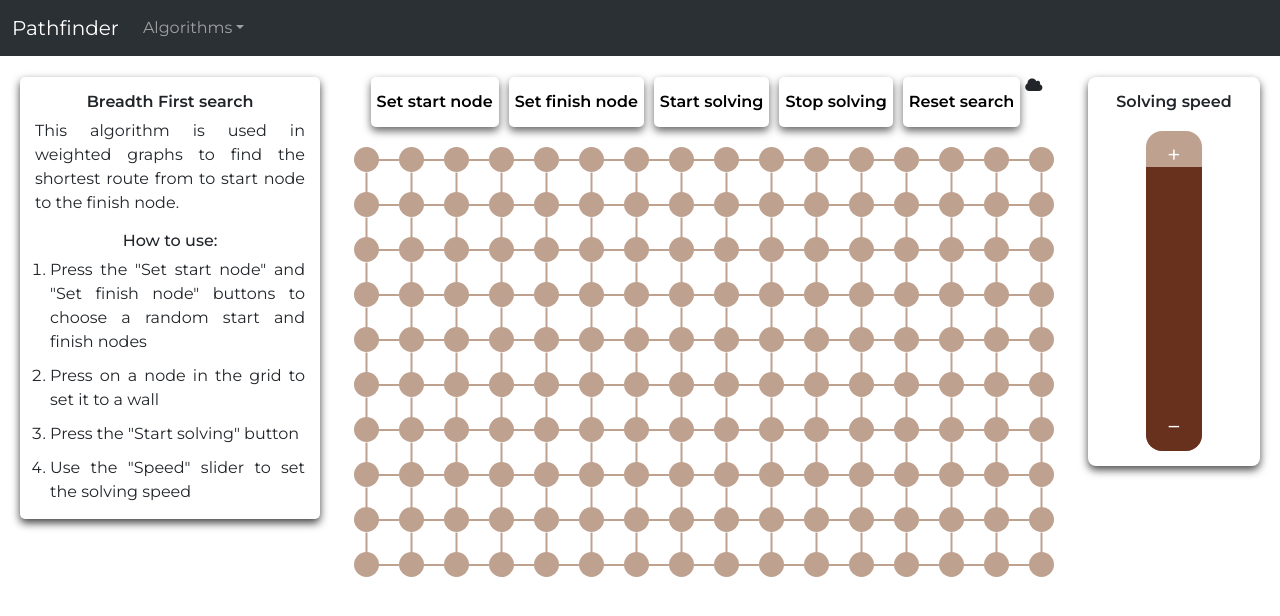
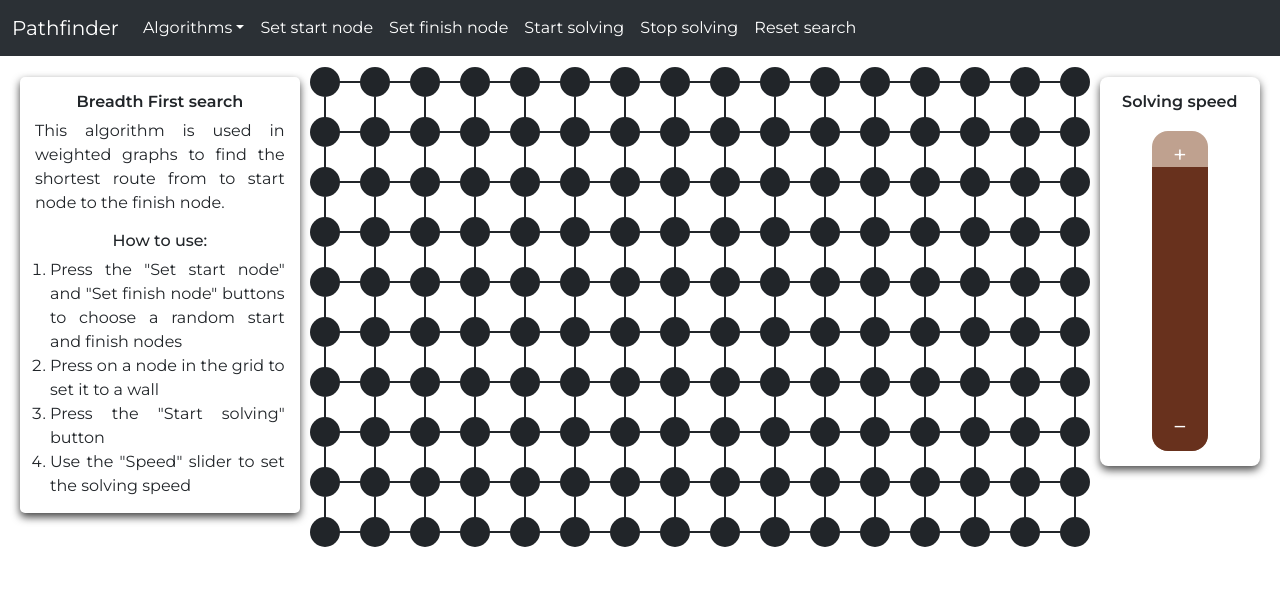
Before and after one commit to MatejaBoy/pathfinding-visualization, a React (Vite) app: page / in a window 1280 px wide. Shown: the top 616 px of the page. Built offline with nearby package versions, Linux system fonts and the light colour scheme.

Commit message:
kinda working but walls are behaving strangely

```diff
--- a/src/components/Maingrid.tsx
+++ b/src/components/Maingrid.tsx
@@ -12,6 +12,7 @@ interface MaingridProps {
   setDragData: (on: boolean, type: PathPointType | null) => void;
   isDraggingNode: boolean;
   dragData: PathPointType | null;
+  mouseLeaveMainGrid: (event: React.MouseEvent<HTMLDivElement>) => void;
 }
 
 export default function Maingrid(props: MaingridProps) {
@@ -23,7 +24,7 @@ export default function Maingrid(props: MaingridProps) {
 
   return (
     <>
-      <div key={"maingrid"} id="maingrid" className="">
+      <div onMouseLeave={props.mouseLeaveMainGrid} key={"maingrid"} id="maingrid" className="">
         {nodes.map((nodeRow, rowIndex) => {
           return (
             <div key={rowIndex} className="gridrow">
--- a/src/components/Navbar.tsx
+++ b/src/components/Navbar.tsx
@@ -2,6 +2,11 @@ import { Algorithms } from "./PathFindingVisualizer";
 
 interface NavbarProps {
   setAlg: Function;
+  setStartNode: () => void;
+  setFinishNode: () => void;
+  startSolving: () => void;
+  stopSolving: () => void;
+  resetSearch: () => void;
 }
 
 function Navbar(props: NavbarProps) {
@@ -45,7 +50,7 @@ function Navbar(props: NavbarProps) {
           <ul className="navbar-nav me-auto mb-2 mb-lg-0">
             <li className="nav-item dropdown">
               <a
-                className="nav-link dropdown-toggle"
+                className="nav-link active dropdown-toggle"
                 href="#"
                 role="button"
                 data-bs-toggle="dropdown"
@@ -85,6 +90,45 @@ function Navbar(props: NavbarProps) {
                 </li>
               </ul>
             </li>
+            <li className="nav-item">
+              <a
+                href="#"
+                aria-expanded="false"
+                role="button"
+                className="nav-link active"
+                id="startnodebutton"
+                key={"startnodebutton"}
+                onClick={props.setStartNode}
+              >
+                Set start node
+              </a>
+            </li>
+            <li className="nav-item">
+              <a
+                role="button"
+                className="nav-link active"
+                id="finishnodebutton"
+                key={"finishnodebutton"}
+                onClick={props.setFinishNode}
+              >
+                Set finish node
+              </a>
+            </li>
+            <li className="nav-item">
+              <a role="button" className="nav-link active" key={"startSolvingButton"} onClick={props.startSolving}>
+                Start solving
+              </a>
+            </li>
+            <li className="nav-item">
+              <a role="button" className="nav-link active" key={"stopSolvingButton"} onClick={props.stopSolving}>
+                Stop solving
+              </a>
+            </li>
+            <li className="nav-item">
+              <a role="button" className="nav-link active" key={"resetButton"} onClick={props.resetSearch}>
+                Reset search
+              </a>
+            </li>
           </ul>
         </div>
       </div>
--- a/src/components/Node.tsx
+++ b/src/components/Node.tsx
@@ -120,72 +120,19 @@ export default function Node(node: NodeProps) {
     }
   }
 
-  function onDragOver(event: React.DragEvent<HTMLDivElement>) {
-    //console.log("onDragOver");
-    event.preventDefault();
-  }
-  async function onDragEnter(event: React.DragEvent<HTMLDivElement>) {
-    if (event.currentTarget.contains(event.relatedTarget as Node)) return;
-    if (isScaleAnim) return;
-    event.preventDefault();
-    console.log("onDragEnter");
-    console.log(event.dataTransfer.types[0]);
-    let type = parseInt(event.dataTransfer.types[0]) as PathPointType;
-    setIsScaleAnim(true);
-    node.setNodeType({ x: node.x, y: node.y }, type);
-    //event.dataTransfer.setDragImage(dragImage, 0, 0);
-    await CommonFuncs.timeout(500);
-    setIsScaleAnim(false);
-  }
-
-  async function onDragLeave(event: React.DragEvent<HTMLDivElement>) {
-    if (event.currentTarget.contains(event.relatedTarget as Node)) return;
-    console.log("onDragLeave");
-    setIsScaleAnim(true);
-    node.setNodeType({ x: node.x, y: node.y }, PathPointType.Normal);
-    await CommonFuncs.timeout(500);
-    setIsScaleAnim(false);
-  }
-  function onDragStart(event: React.DragEvent<HTMLElement>) {
-    setIsDragging(true);
-    console.log("onDragStart");
-    event.dataTransfer.clearData();
-    event.dataTransfer.setData(nodeType.toString(), "sajt");
-  }
-
-  function onDragEnd(event: React.DragEvent<HTMLElement>) {
-    console.log("onDragEnd");
-    setIsDragging(false);
-  }
-
   function getDraggable() {
-    let visible = nodeType == PathPointType.Start || nodeType == PathPointType.Finish;
-    let icon = nodeType == PathPointType.Start ? SvgIcons.start : SvgIcons.finish;
+    let visible = !(nodeType === PathPointType.Normal);
+    let icon = nodeType == PathPointType.Start ? SvgIcons.skipendfill : SvgIcons.trophy;
+    if (nodeType === PathPointType.Start) icon = SvgIcons.skipendfill;
+    if (nodeType === PathPointType.Finish) icon = SvgIcons.trophy;
+    if (nodeType === PathPointType.Wall) icon = SvgIcons.wall;
     let draggable = (
       <span
         id={node.id.toString()}
         hidden={!visible}
         onMouseDown={mouseDownOnDraggable}
         onMouseUp={mouseUpOnDraggable}
-        style={{ display: "block", minWidth: "25px", minHeight: "25px" }}
-      >
-        <SVGComp icon={icon} />
-      </span>
-    );
-    return draggable;
-  }
-
-  function getIcon() {
-    let visible = nodeType == PathPointType.Start || nodeType == PathPointType.Finish;
-    let icon = nodeType == PathPointType.Start ? SvgIcons.start : SvgIcons.finish;
-
-    let draggable = (
-      <span
-        hidden={!visible}
-        onDragStart={onDragStart}
-        onDragEnd={onDragEnd}
-        style={{ display: "block", minWidth: "25px", minHeight: "25px" }}
-        draggable="true"
+        style={{ display: "block", minWidth: "25px", minHeight: "25px", alignContent: "center" }}
       >
         <SVGComp icon={icon} />
       </span>
@@ -241,9 +188,6 @@ export default function Node(node: NodeProps) {
         onMouseOver={onMouseMouseOver}
         onMouseDown={handleClick}
         onMouseLeave={onMouseLeave}
-        onDragEnter={onDragEnter}
-        onDragOver={onDragOver}
-        onDragLeave={onDragLeave}
       >
         {getDraggable()}
       </div>
--- a/src/components/PathFindingVisualizer.tsx
+++ b/src/components/PathFindingVisualizer.tsx
@@ -289,22 +289,28 @@ class PathFindingVisualizer extends Component<{}, PathFindingVisualizerState> {
     }
   };
 
+  handleMouseLeaveMainGrid = (event: React.MouseEvent<HTMLDivElement>) => {
+    if (!this.state.isDraggingNode) return;
+    console.log("leaving maingrid");
+    this.setDragData(false, null);
+  };
+
   render() {
     return (
       <div className={this.getMainClassName()}>
-        <Navbar setAlg={this.setAlgorithm} />
+        <Navbar
+          setAlg={this.setAlgorithm}
+          setStartNode={this.setStartNode}
+          setFinishNode={this.setFinishNode}
+          resetSearch={this.resetSearch}
+          startSolving={this.startSolving}
+          stopSolving={this.stopSolving}
+        />
         <div id="mainbody">
           <div className="main-col-1">
             <Infocontainer algorithm={this.state.currentAlgorithm} setalg={this.setAlgorithm} />
           </div>
           <div className="main-col-2">
-            <ButtonRow
-              setStartNode={this.setStartNode}
-              setFinishNode={this.setFinishNode}
-              resetSearch={this.resetSearch}
-              startSolving={this.startSolving}
-              stopSolving={this.stopSolving}
-            />
             <Maingrid
               nodes={this.state.nodes}
               clickOnNode={this.handleClickOnNode}
@@ -314,6 +320,7 @@ class PathFindingVisualizer extends Component<{}, PathFindingVisualizerState> {
               setDragData={this.setDragData}
               dragData={this.state.dragData}
               isDraggingNode={this.state.isDraggingNode}
+              mouseLeaveMainGrid={this.handleMouseLeaveMainGrid}
             />
           </div>
           <div className="main-col-3">
--- a/src/components/style.css
+++ b/src/components/style.css
@@ -5,15 +5,15 @@
 
 
 .tile {
-    min-height: 25px !important;
-    min-width: 25px !important;
+    min-height: 30px !important;
+    min-width: 30px !important;
     border-style: none;
     border-width: 0.01px;
     text-overflow: ellipsis;
     /*font-size: 8px;*/
     /*padding: 5px !important;*/
     user-select: none;
-    /*margin: 10px;*/
+    margin: 10px;
     border-radius: 50%;
     position:absolute;
     z-index: 1;
@@ -27,8 +27,8 @@
 }
 
 .tilewrapper{
-    min-height: 25px !important;
-    min-width: 25px !important;
+    min-height: 30px !important;
+    min-width: 30px !important;
     border-style: none;
     border-width: 0.01px;
     text-overflow: ellipsis;
@@ -50,9 +50,10 @@
     content: "";
     position: absolute;
     z-index: 0;
-    width: 25px;
+    width: 32px;
     height: 2px;
-    background-color: rgb(191,161,143);
+    /*background-color: rgb(191,161,143);*/
+    background-color: #212529;
 
 }
 .route_right{
@@ -98,13 +99,13 @@
     animation-name: anim_route_right_2;
     animation-duration: .5s;
     height: 6px;
-    width: 26px;
+    width: 30px;
 }
 .route_bottom._3{
     animation-name: anim_route_right_3;
     animation-duration: .5s;
     height: 10px;
-    width: 27px
+    width: 30px
 }
 .route_bottom._4{
     animation-name: anim_route_right_4;
@@ -195,22 +196,24 @@
     animation-duration: .5s;
     /*background-color: #9e9e9e;*/
     /*background-color: rgb(166,113,83);*/
-    background-color: rgb(191,161,143);
+    /*background-color: rgb(191,161,143);*/
+    background-color: #212529;
     border:none;
-    border-width: 1.5px;
-    border-color: rgb(112, 77, 56);
+    border-width: 2px;
+    border-color: gray;
 
 }
 .tile.wall{
-    background-color: black;
+    background-color: white;
     animation-name: anim_wall;
     animation-duration: .5s;
-    border-color: white !important;
+    border-color: #212529 !important;
     border: none;
 }
 
 .tile.start{
     background-color: rgb(158, 191, 86) !important;
+    /*background-color: white !important;*/
     border: none !important;
     animation-name: anim_start;
     animation-duration: .5s;
@@ -403,7 +406,7 @@ input[type=range] {
 }
 
 li+li {
-    margin-top: 10px;
+    /*margin-top: 10px;*/
 }
 
 body {
```
Also changed, not shown: src/components/SVG_comp.tsx (+10 -2 lines), src/components/path_finder.ts (deleted, +0 -7 lines).
